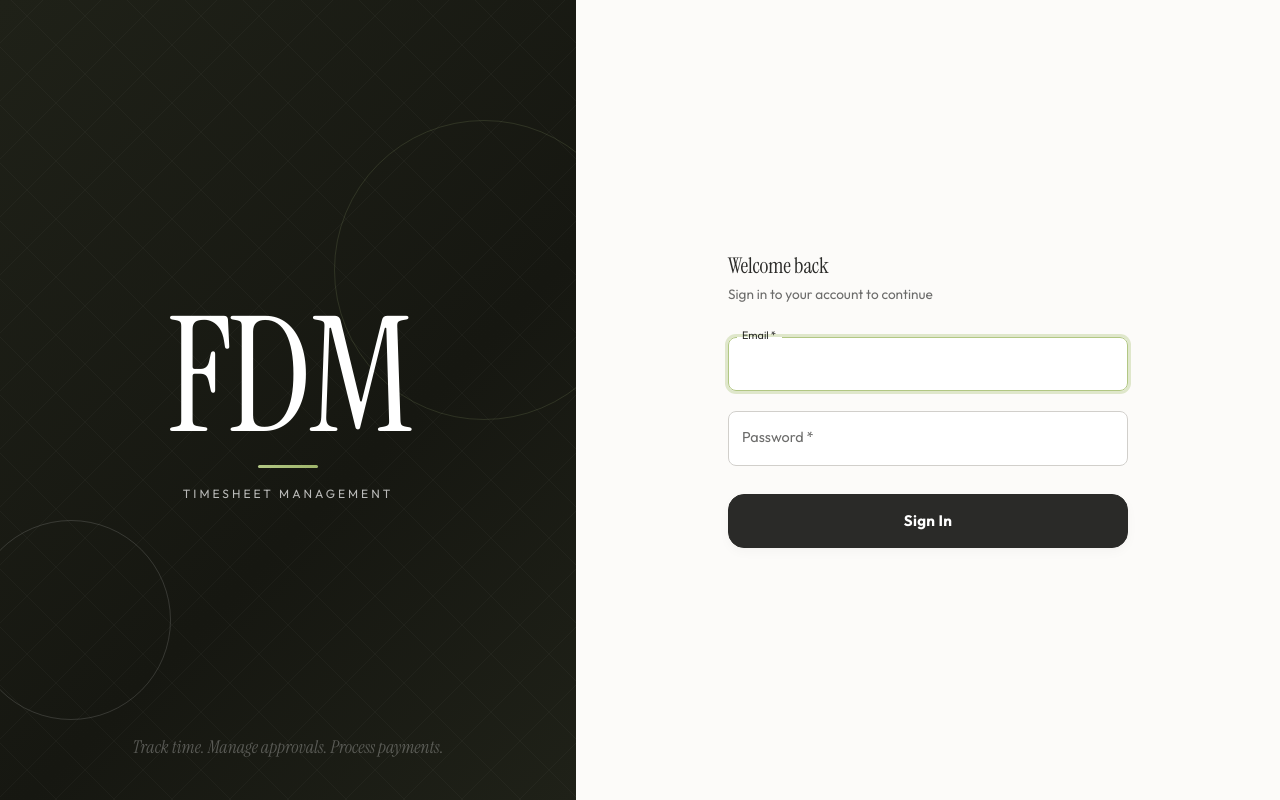
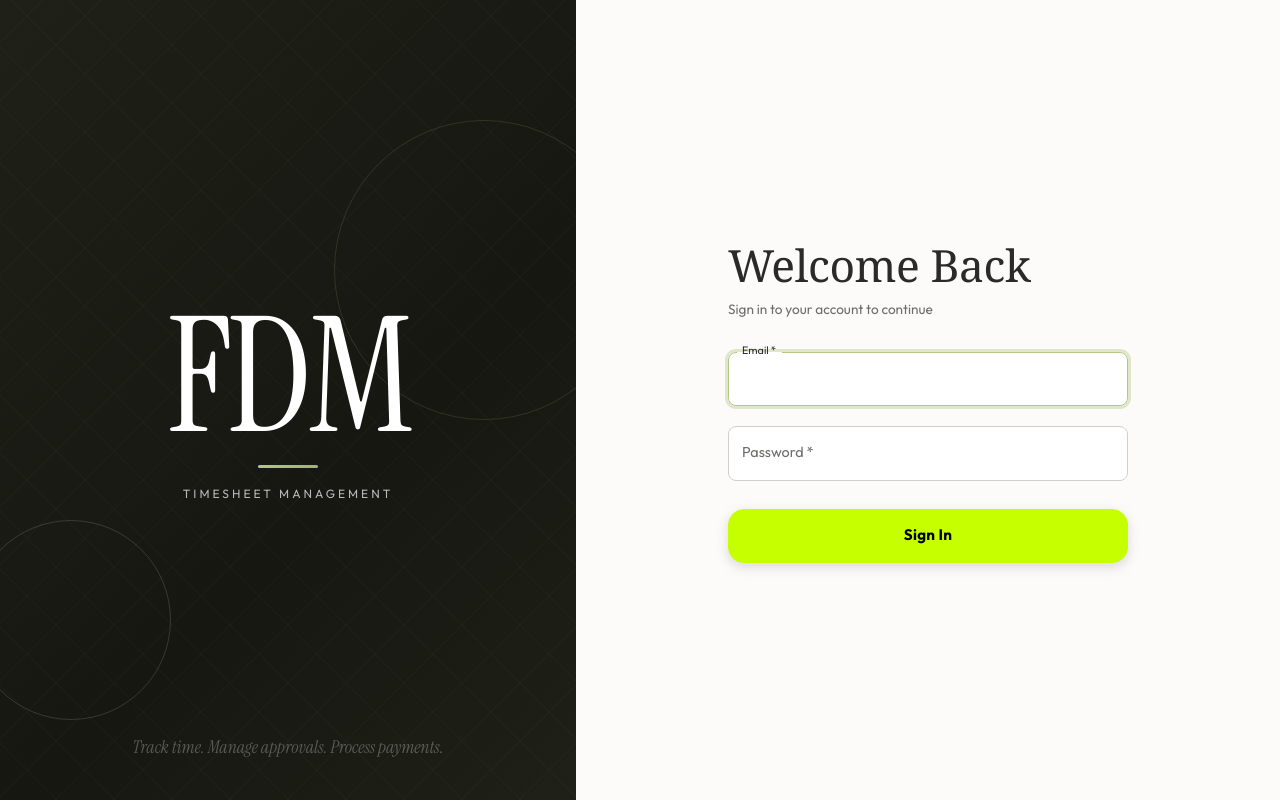
Before and after one commit to kelvinyliu/fdm-timesheet, a React (Vite) app in the folder client/: page /login in a window 1280 px wide. Built offline with nearby package versions, Linux system fonts and the light colour scheme; no server answers.

Commit message:
Changed css for sign in button to align well with fdm

```diff
--- a/client/src/pages/auth/LoginPage.jsx
+++ b/client/src/pages/auth/LoginPage.jsx
@@ -223,11 +223,14 @@ export default function LoginPage() {
           <Typography
             variant="h4"
             sx={{
-              fontFamily: '"Instrument Serif", Georgia, serif',
+              fontFamily: 'Poppins, Georgia, serif',
               mb: 0.5,
+              fontSize: '3em',
+              fontWeight: 400,
+
             }}
           >
-            Welcome back
+            Welcome Back
           </Typography>
           <Typography
             variant="body2"
@@ -274,16 +277,17 @@ export default function LoginPage() {
               sx={{
                 py: 1.6,
                 borderRadius: 2,
-                backgroundColor: palette.textPrimary,
-                color: palette.textInverse,
+                backgroundColor: '#c5ff00',
+                color: '#000000',
+                borderColor: '#c5ff00',
+                boxShadow: '0 4px 12px rgba(142, 142, 142, 0.3)',
                 fontWeight: 700,
                 fontSize: '0.95rem',
                 letterSpacing: '0.02em',
-                border: `1px solid ${palette.textPrimary}`,
                 '&:hover': {
-                  backgroundColor: palette.primary,
-                  color: palette.primaryContrast,
-                  borderColor: palette.primary,
+                  backgroundColor: '#000000',
+                  color: '#ffffff',
+                  borderColor: '#000000',
                 },
               }}
             >
```
